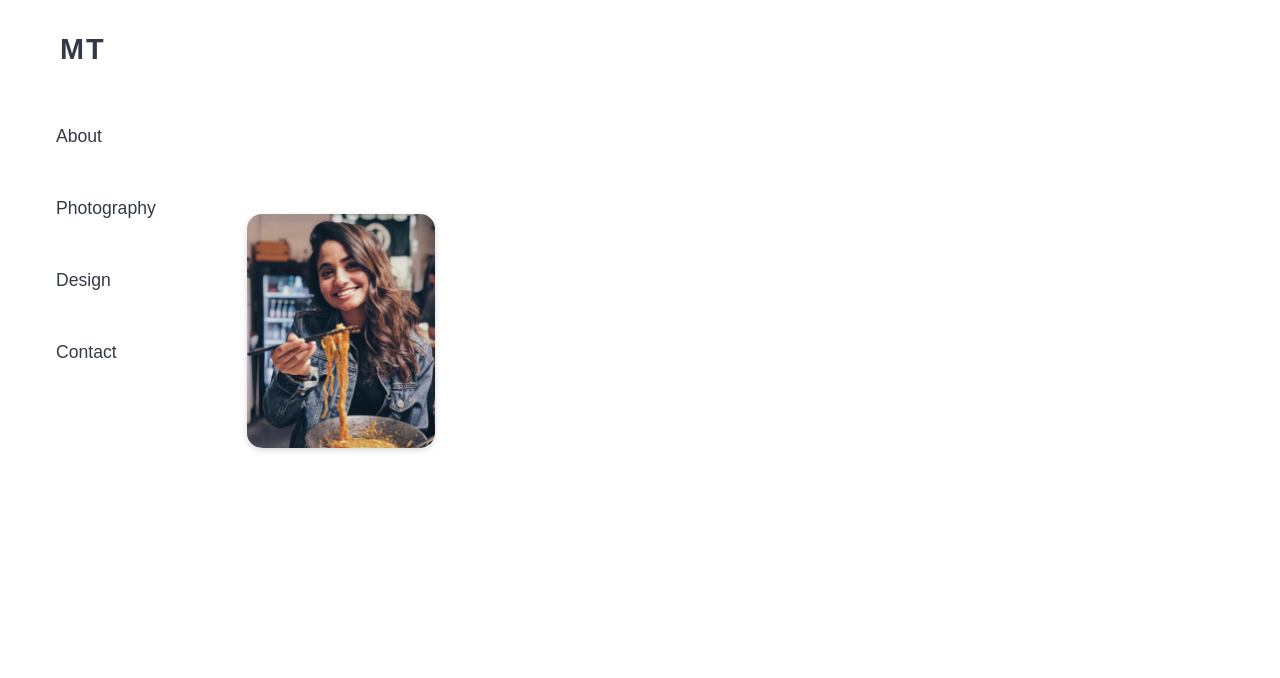
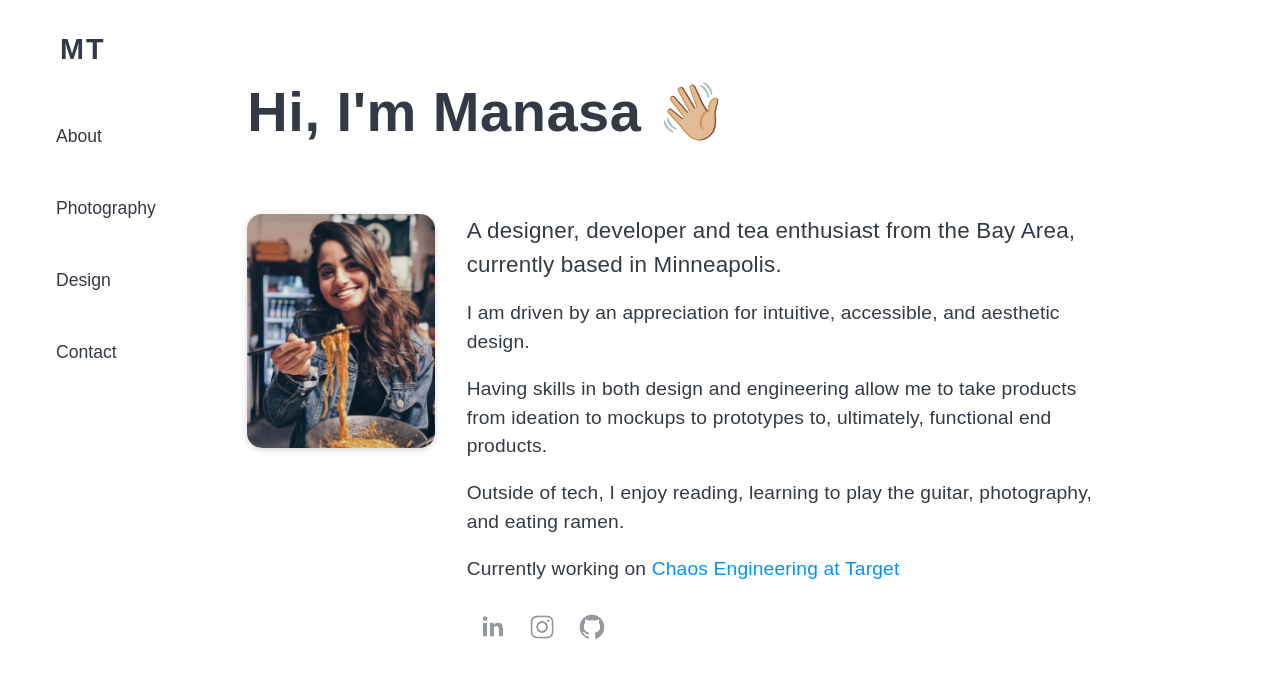
Before and after one commit to manasa884/next-portfolio, a Next.js app: page / in a window 1280 px wide. Shown: the top 678 px of the page. Built offline with nearby package versions, Linux system fonts and the light colour scheme.

Commit message:
Revert "add animations to both pages"

```diff
--- a/pages/index.js
+++ b/pages/index.js
@@ -13,29 +13,27 @@ export default function Home() {
       </Head>
 
       <Layout>
-        <Typography className={`${styles.heading} ${styles.animated} ${styles.animatedFadeInUp} ${styles.fadeInUp}`}>
+        <Typography className={styles.heading}>
           Hi, I'm Manasa 👋🏼
         </Typography>
         <Grid container spacing={4}>
           <Grid item xs={3}>
-            <img src="/about_photo_highres.JPG" placeholder="/about_photo_lowres.png" className={styles.aboutPhoto}/>
+            <img src="/IMG-7495.JPG" className={styles.aboutPhoto}/>
           </Grid>
           <Grid item xs={9} className={styles.aboutTextContainer}>
-            <Typography className={`${styles.aboutTextMain} ${styles.animated} ${styles.animatedFadeInUp} ${styles.fadeInUp}`}>A designer, developer and tea enthusiast from the Bay Area, currently based in Minneapolis.</Typography>
+            <Typography className={styles.aboutTextMain}>A designer, developer and tea enthusiast from the Bay Area, currently based in Minneapolis.</Typography>
             <br/>
-            <Typography className={`${styles.aboutTextSub} ${styles.animated} ${styles.animatedFadeInUp} ${styles.fadeInUp}`}>I am driven by an appreciation for intuitive, accessible, and aesthetic design.</Typography>
+            <Typography className={styles.aboutTextSub}>I am driven by an appreciation for intuitive, accessible, and aesthetic design.</Typography>
             <br/>
-            <Typography className={`${styles.aboutTextSub} ${styles.animated} ${styles.animatedFadeInUp} ${styles.fadeInUp}`}>Having skills in both design and engineering allow me to take products from ideation to mockups to prototypes to, ultimately, functional end products.</Typography>
+            <Typography className={styles.aboutTextSub}>Having skills in both design and engineering allow me to take products from ideation to mockups to prototypes to, ultimately, functional end products.</Typography>
             <br/>
-            <Typography className={`${styles.aboutTextSub} ${styles.animated} ${styles.animatedFadeInUp} ${styles.fadeInUp}`}>Outside of tech, I enjoy reading, learning to play the guitar, photography, and eating ramen.</Typography>
+            <Typography className={styles.aboutTextSub}>Outside of tech, I enjoy reading, learning to play the guitar, photography, and eating ramen.</Typography>
             <br/>
-            <Typography className={`${styles.aboutTextSub} ${styles.animated} ${styles.animatedFadeInUp} ${styles.fadeInUp}`}>Currently working on <Link href="https://tech.target.com/2019/02/05/chaos-engineering-at-Target.html" target="_blank" rel="noopener noreferrer" className={styles.link}> Chaos Engineering at Target</Link></Typography>
+            <Typography className={styles.aboutTextSub}>Currently working on <Link href="https://tech.target.com/2019/02/05/chaos-engineering-at-Target.html" target="_blank" rel="noopener noreferrer" className={styles.link}> Chaos Engineering at Target</Link></Typography>
             <br/>
-            <div className={`${styles.animated} ${styles.animatedFadeInUp} ${styles.fadeInUp}`}>
-              <SocialIcon url="https://www.linkedin.com/in/manasatipparam/" bgColor="#ffffff" fgColor="#9297a1"/>
-              <SocialIcon url="https://www.instagram.com/mtipparam/" bgColor="#ffffff" fgColor="#9297a1"/>
-              <SocialIcon url="https://github.com/manasa884" bgColor="#ffffff" fgColor="#9297a1"/>
-            </div>
+            <SocialIcon url="https://www.linkedin.com/in/manasatipparam/" bgColor="#ffffff" fgColor="#9297a1"/>
+            <SocialIcon url="https://www.instagram.com/mtipparam/" bgColor="#ffffff" fgColor="#9297a1"/>
+            <SocialIcon url="https://github.com/manasa884" bgColor="#ffffff" fgColor="#9297a1"/>
           </Grid>
         </Grid>
       </Layout>
--- a/pages/index.module.scss
+++ b/pages/index.module.scss
@@ -44,44 +44,3 @@
   text-decoration: none;
   color: $red;
 }
-
-@keyframes fadeInUp {
-  from {
-    transform: translate3d(0, 40px, 0);
-  }
-  to {
-    transform: translate3d(0, 0, 0);
-    opacity: 1;
-  }
-}
-
-@-webkit-keyframes fadeInUp {
-  from {
-    transform: translate3d(0, 40px, 0);
-  }
-  to {
-    transform: translate3d(0, 0, 0);
-    opacity: 1;
-  }
-}
-
-.animated {
-  animation-duration: 1.25s;
-  animation-fill-mode: both;
-  -webkit-animation-duration: 1s;
-  -webkit-animation-fill-mode: both
-}
-
-.animatedFadeInUp {
-  opacity: 0;
-}
-
-.fadeInUp {
-  opacity: 0;
-  animation-name: fadeInUp;
-  -webkit-animation-name: fadeInUp;
-}
-
-.aboutTextContainer .aboutTextMain { animation-delay: .25s }
-.aboutTextContainer .aboutTextSub { animation-delay: .5s }
-.aboutTextContainer div { animation-delay: .75s }
```
Also changed, not shown: pages/photography.js (+5 -7 lines), public/IMG-7495.JPG (renamed from public/about_photo_highres.JPG), public/about_photo_lowres.png (deleted).
